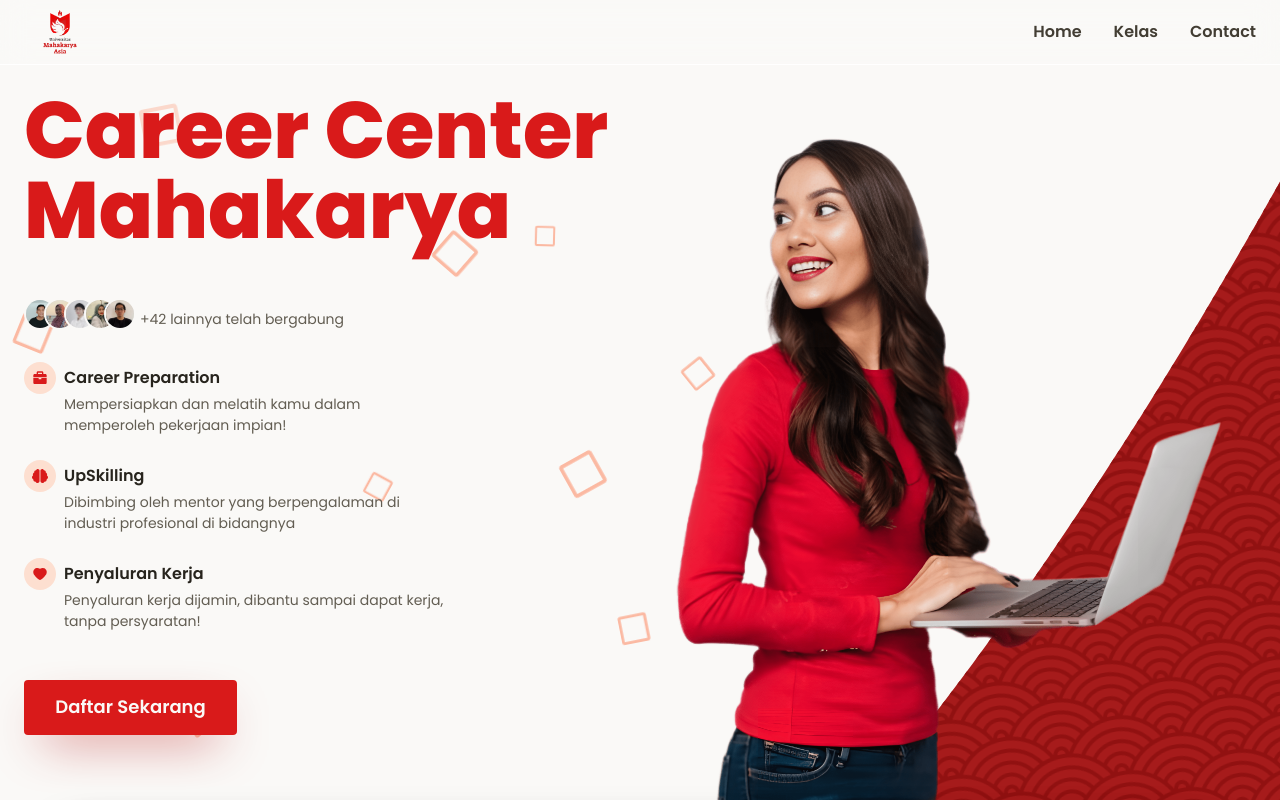
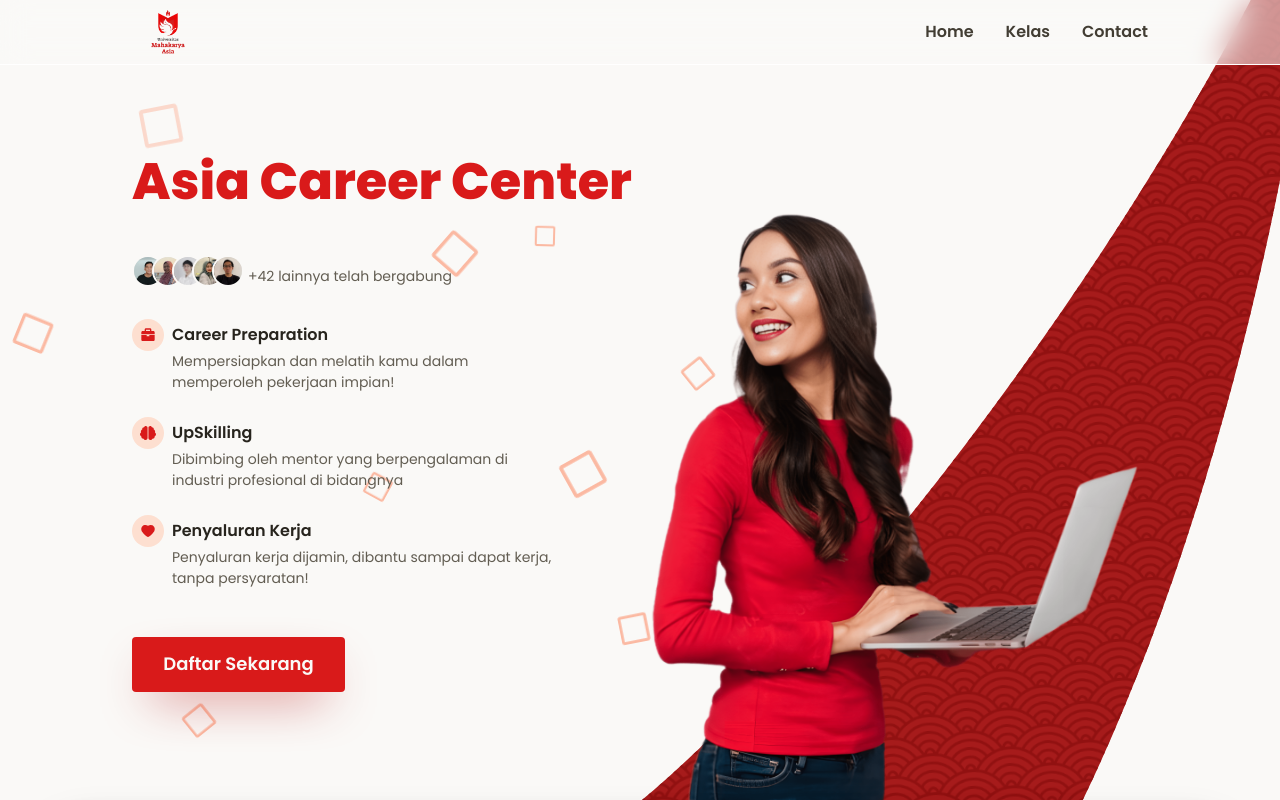
Before and after one commit to xvferdy/career-center-mahakarya-asia, a Next.js app: page / in a window 1280 px wide. Shown: the top 800 px of the page. Built offline with nearby package versions, Linux system fonts and the light colour scheme.

Commit message:
🚧 [WIP]: section hero

```diff
--- a/src/sections/ContactSection.jsx
+++ b/src/sections/ContactSection.jsx
@@ -29,7 +29,7 @@
             <div className="content__contacts">
               <div className="content__contacts-contact">
                 <FaPhoneSquareAlt />
-                <p className="body-16-reg">+6282327610069 - Admin 1 Jogja</p>
+                <p className="body-16-reg">+6282327610069 - Admin 1</p>
               </div>
               <div className="content__contacts-contact">
                 <MdEmail />
@@ -37,11 +37,11 @@
               </div>
               <div className="content__contacts-contact">
                 <FaPhoneSquareAlt />
-                <p className="body-16-reg">+6282327610070 - Admin 2 Jogja</p>
+                <p className="body-16-reg">+6282327610070 - Admin 2</p>
               </div>
               <div className="content__contacts-contact">
                 <FaPhoneSquareAlt />
-                <p className="body-16-reg">+62274866800 - Jogja</p>
+                <p className="body-16-reg">+62274866800 - Admin 3</p>
               </div>
               <div className="content__contacts-contact">
                 <IoLogoWhatsapp />
--- a/src/sections/HeroSection.jsx
+++ b/src/sections/HeroSection.jsx
@@ -24,7 +24,7 @@
       <div className="hero__container">
         <article>
           <div className="header">
-            <h1 className="heading-30-bold">Career Center Mahakarya</h1>
+            <h1 className="heading-30-bold">Asia Career Center</h1>
           </div>
           <div className="content">
             <div className="content__joined">
--- a/src/styles/scss/abstracts/_mixins.scss
+++ b/src/styles/scss/abstracts/_mixins.scss
@@ -25,4 +25,9 @@
       @content;
     }
   }
+  @if ($breakpoint == sm-desktop) {
+    @media only screen and (max-width: 1600px) {
+      @content;
+    }
+  }
 }
--- a/src/styles/scss/abstracts/_placeholders.scss
+++ b/src/styles/scss/abstracts/_placeholders.scss
@@ -16,9 +16,13 @@
 
 %container {
   max-width: $width-lg;
+  // max-width: 80%
   margin: 0 auto;
 
   /* MEDIA-QUERIES */
+  @include display(sm-desktop) {
+    max-width: 1064px;
+  }
   @include display(tab-port) {
     max-width: $width-md;
   }
--- a/src/styles/scss/components/_testimonials.scss
+++ b/src/styles/scss/components/_testimonials.scss
@@ -97,7 +97,7 @@
     position: absolute;
     top: 0;
     left: 0;
-    width: 276px;
+    width: 100px;
     height: 100%;
 
     background: linear-gradient(90deg, #ffffff 0%, rgba(255, 255, 255, 0) 100%);
@@ -109,9 +109,8 @@
     position: absolute;
     right: 0;
     top: 0;
-    width: 261px;
+    width: 100px;
     height: 100%;
-
     background: linear-gradient(
       90deg,
       rgba(255, 255, 255, 0) 0%,
--- a/src/styles/scss/sections/_alur.scss
+++ b/src/styles/scss/sections/_alur.scss
@@ -15,7 +15,7 @@
   figure {
     grid-column: 1 / span 12;
     img {
-      height: 507px;
+      height: 380px;
       width: 100%;
       object-fit: cover;
 
--- a/src/styles/scss/sections/_contact.scss
+++ b/src/styles/scss/sections/_contact.scss
@@ -23,7 +23,7 @@
     border-radius: 40px;
 
     img {
-      height: 536px;
+      height: 436px;
       object-fit: cover;
       border-radius: 40px;
 
--- a/src/styles/scss/sections/_faqs.scss
+++ b/src/styles/scss/sections/_faqs.scss
@@ -24,6 +24,7 @@
       display: flex;
       flex-direction: column;
       gap: 4px;
+
       span {
       }
       h2 {
--- a/src/styles/scss/sections/_hero.scss
+++ b/src/styles/scss/sections/_hero.scss
@@ -104,7 +104,7 @@
     flex-direction: column;
     justify-content: center;
     align-items: flex-start;
-    padding-top: calc(65px + 24px);
+    padding-top: calc(64px + 24px); // nav height
     padding-bottom: 90px; // .white
     .header {
       text-align: left;
@@ -204,11 +204,45 @@
   }
 
   /* MEDIA-QUERIES */
+  @include display(sm-desktop) {
+    article {
+      .header {
+        padding-top: 24px;
+        h1 {
+          font-size: 51px;
+        }
+      }
+    }
+    figure {
+      .hero-img {
+      }
+      .vector {
+        // position: absolute;
+        // left: 0;
+        // bottom: -300px;
+        // z-index: 1;
+        // transform: rotate(-11deg);
+        width: 800px;
+        bottom: -200px;
+
+        height: fit-content;
+        // border: 1px solid #000;
+        transform: rotate(-5deg);
+        transform-origin: bottom left;
+        // z-index: 999;
+
+        // height: 100%;
+      }
+    }
+  }
   @include display(tab-port) {
     &__container {
     }
 
     article {
+      .header {
+        padding-top: 0;
+      }
       .content {
         &__joined {
           flex-direction: column;
@@ -220,7 +254,7 @@
   @include display(phone) {
     &__container {
       max-width: $width-sm;
-      padding: 48px 12px;
+      padding: 32px 12px;
     }
     article {
       grid-column: 1 / span 12;
--- a/src/styles/scss/sections/_partners.scss
+++ b/src/styles/scss/sections/_partners.scss
@@ -12,7 +12,7 @@
   article {
     p {
       text-align: center;
-      margin-bottom: 48px;
+      margin-bottom: 24px;
       color: $color-neutral-04;
       font-size: 14px;
 
--- a/src/styles/scss/sections/_welcome.scss
+++ b/src/styles/scss/sections/_welcome.scss
@@ -12,6 +12,7 @@
     display: grid;
     gap: 24px;
     grid-template-columns: repeat(12, 1fr);
+    place-items: center;
   }
   figure {
     grid-column: 1 / span 6;
```
